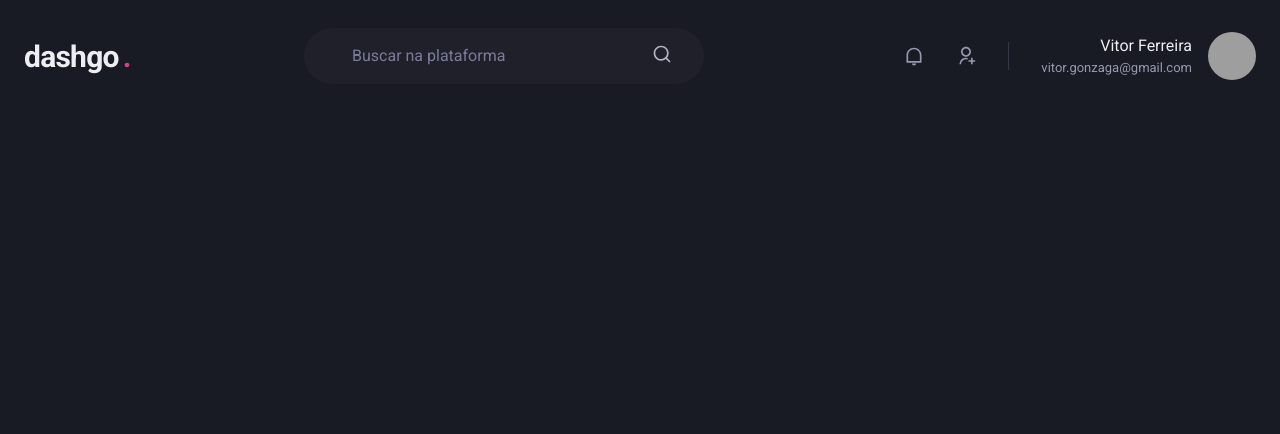
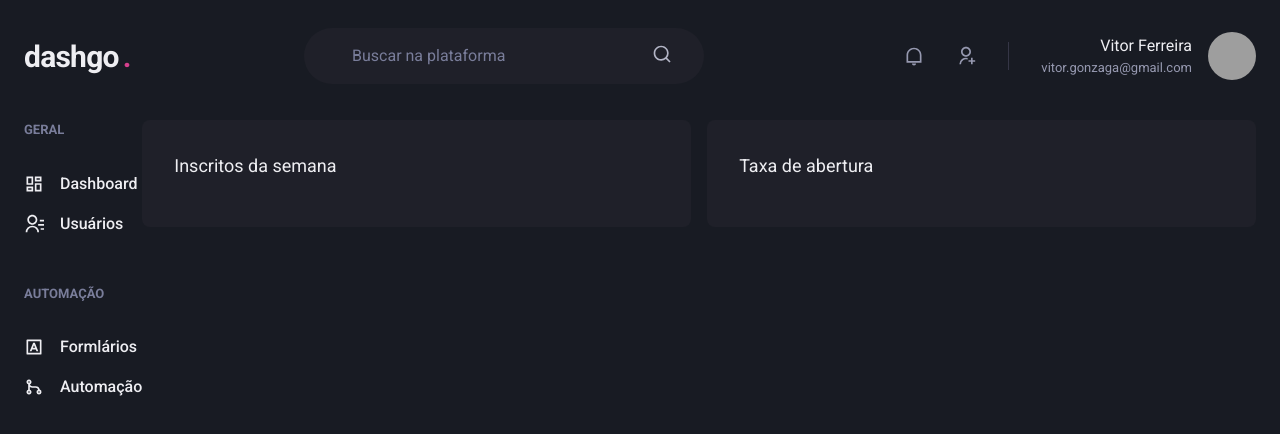
Before and after one commit to vitorgonzaga/chapter-4-dashgo-rocketseat-course, a Next.js app: page /dashboard in a window 1280 px wide. Shown: the top 434 px of the page. Built offline with nearby package versions, Linux system fonts and the light colour scheme; grey boxes are pictures that could not be loaded.

Commit message:
chore(dashboard): initializing development of charts in dashboard page

```diff
--- a/src/pages/dashboard.tsx
+++ b/src/pages/dashboard.tsx
@@ -1,9 +1,33 @@
+import { Box, Flex, SimpleGrid, Text } from "@chakra-ui/react";
 import { Header } from "../components/Header";
+import { Sidebar } from "../components/Sidebar";
 
 export default function Dashboard() {
   return (
-    <>
+    <Flex direction="column" h="100vh">
      <Header />
-    </>
+     <Flex w="100%" my="6" maxW={1480} mx="auto" px="6">
+      <Sidebar />
+      <SimpleGrid flex="1" gap="4" minChildWidth="320px" alignItems="flex-start">
+        <Box
+          p="8"
+          bg="gray.800"
+          borderRadius={8}
+          // pb="4"
+        >
+          <Text fontSize="lg" mb="4">Inscritos da semana</Text>
+        </Box>
+        <Box
+          p="8"
+          bg="gray.800"
+          borderRadius={8}
+          // pb="4"
+        >
+          <Text fontSize="lg" mb="4">Taxa de abertura</Text>
+        </Box>
+
+      </SimpleGrid>
+     </Flex>
+    </Flex>
   )
 }
```
